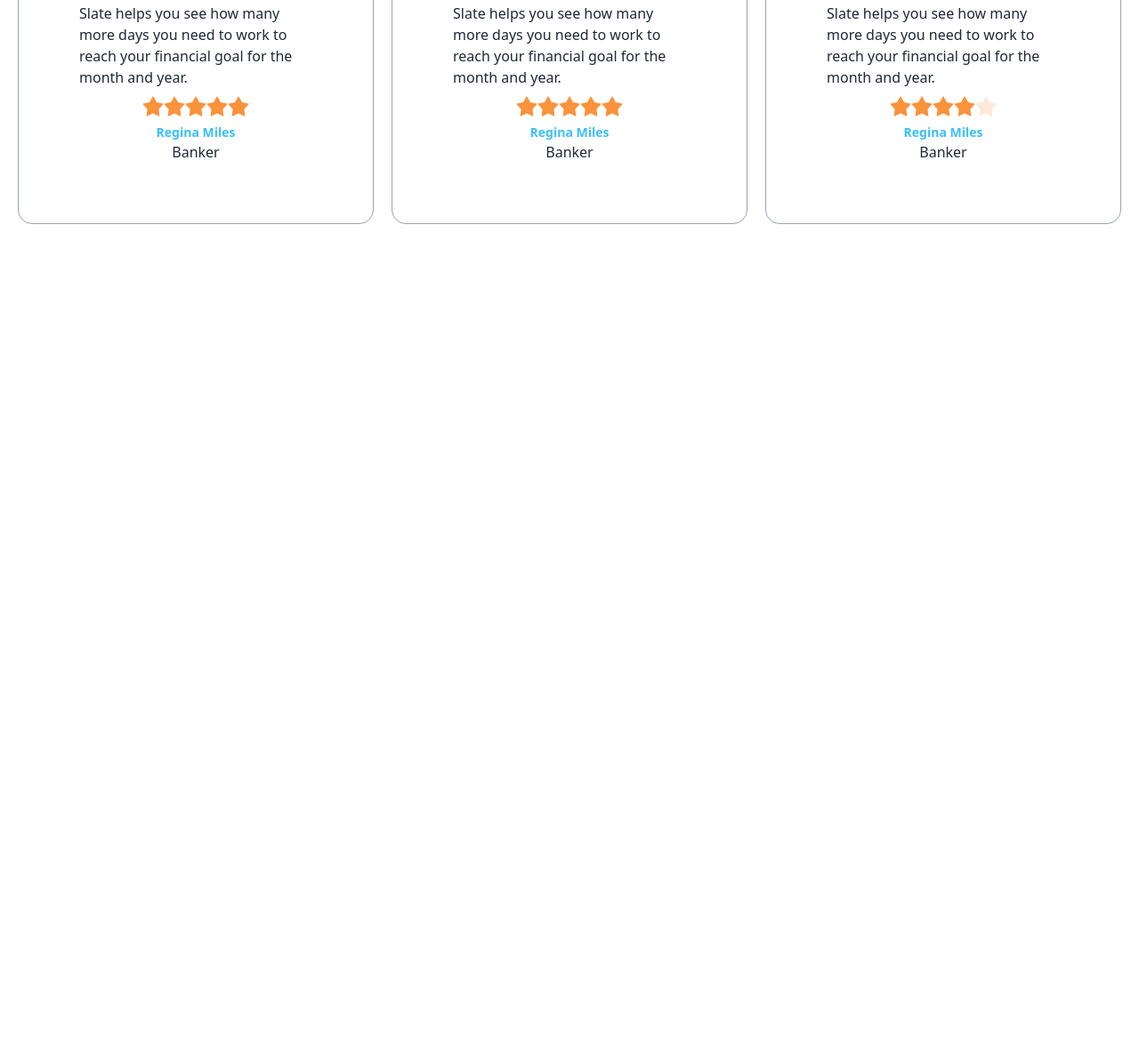
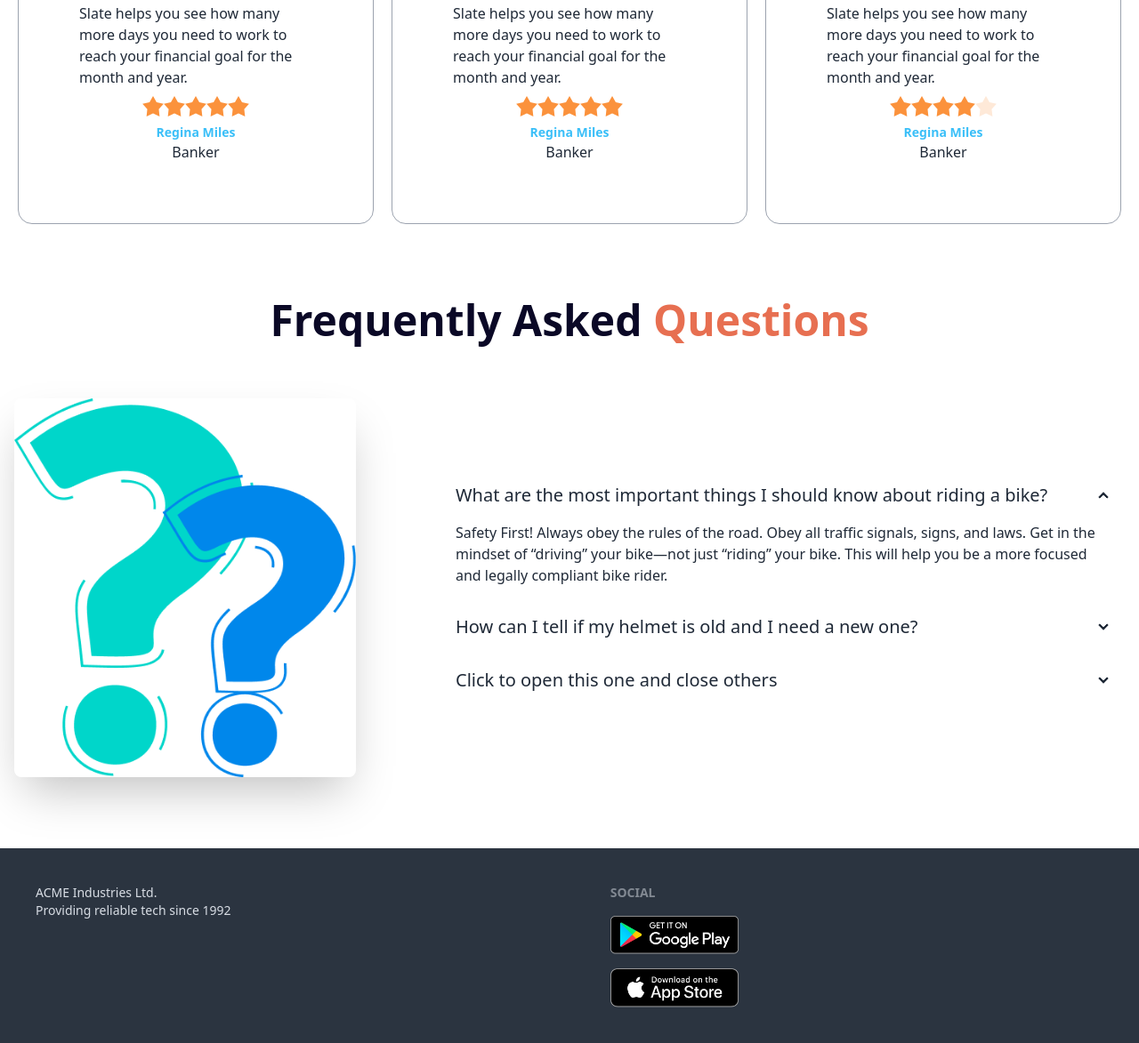
Before and after one commit to asafdiu/biker-zone, a plain HTML site: page index.html in a window 1280 px wide. Shown: the part 1664-2837 px from the top of the page at 89% size. Before the commit the page ends 2000 px from the top, so only its background shows below. Drawn offline with nearby package versions, Linux system fonts and the light colour scheme.

Commit message:
Footer added

```diff
--- a/index.html
+++ b/index.html
@@ -287,13 +287,68 @@
                     </div>
                   </div>
             </div>
+
+
+        </section>
+        <!-- FAQ -->
+        <section class="my-16">
+            <h3 class="text-5xl mb-12 font-semibold text-[#0A0826] text-center">Frequently Asked <span class="text-biker-primary">Questions</span></h3>
+            <div class="hero">
+                <div class="hero-content flex-col lg:flex-row gap-24">
+                  <img src="/images/others/faq.png" class="w-3/4 lg:max-w-sm rounded-lg shadow-2xl" />
+                  <div>
+                    <div class="collapse collapse-arrow ">
+                        <input type="radio" name="my-accordion-2" checked="checked" />
+                        <div class="collapse-title text-xl font-medium">
+                            What are the most important things I should
+                            know about riding a bike?
+                        </div>
+                        <div class="collapse-content">
+                          <p>Safety First! Always obey the rules of the road. Obey all traffic signals, signs, and laws. Get in the mindset of “driving” your bike—not just “riding” your bike. This will help you be a more focused and legally compliant bike rider. </p>
+                        </div>
+                      </div>
+                      <div class="collapse collapse-arrow ">
+                        <input type="radio" name="my-accordion-2" />
+                        <div class="collapse-title text-xl font-medium">
+                            How can I tell if my helmet is old and I need a
+                            new one?
+                        </div>
+                        <div class="collapse-content">
+                          <p>Safety First! Always obey the rules of the road. Obey all traffic signals, signs, and laws. Get in the mindset of “driving” your bike—not just “riding” your bike. This will help you be a more focused and legally compliant bike rider. </p>
+                        </div>
+                      </div>
+                      <div class="collapse collapse-arrow ">
+                        <input type="radio" name="my-accordion-2" />
+                        <div class="collapse-title text-xl font-medium">
+                          Click to open this one and close others
+                        </div>
+                        <div class="collapse-content">
+                          <p>hello</p>
+                        </div>
+                      </div>
+                  </div>
+                </div>
+              </div>
+
         </section>
 
     </main>
 
-    <footer>
+    <!-- Footer -->
 
-    </footer>
+    <footer class="footer p-10 bg-neutral text-neutral-content">
+        <div>
+
+          <p>ACME Industries Ltd.<br/>Providing reliable tech since 1992</p>
+        </div>
+        <div>
+          <span class="footer-title">Social</span>
+          <div class="grid grid-cols-1 gap-4">
+            <a><img class="w-36" src="images/others/android.png" alt=""></a>
+            <a><img class="w-36" src="images/others/ios.png" alt=""></a>
+          </div>
+        </div>
+      </footer>
 
 </body>
 
```
